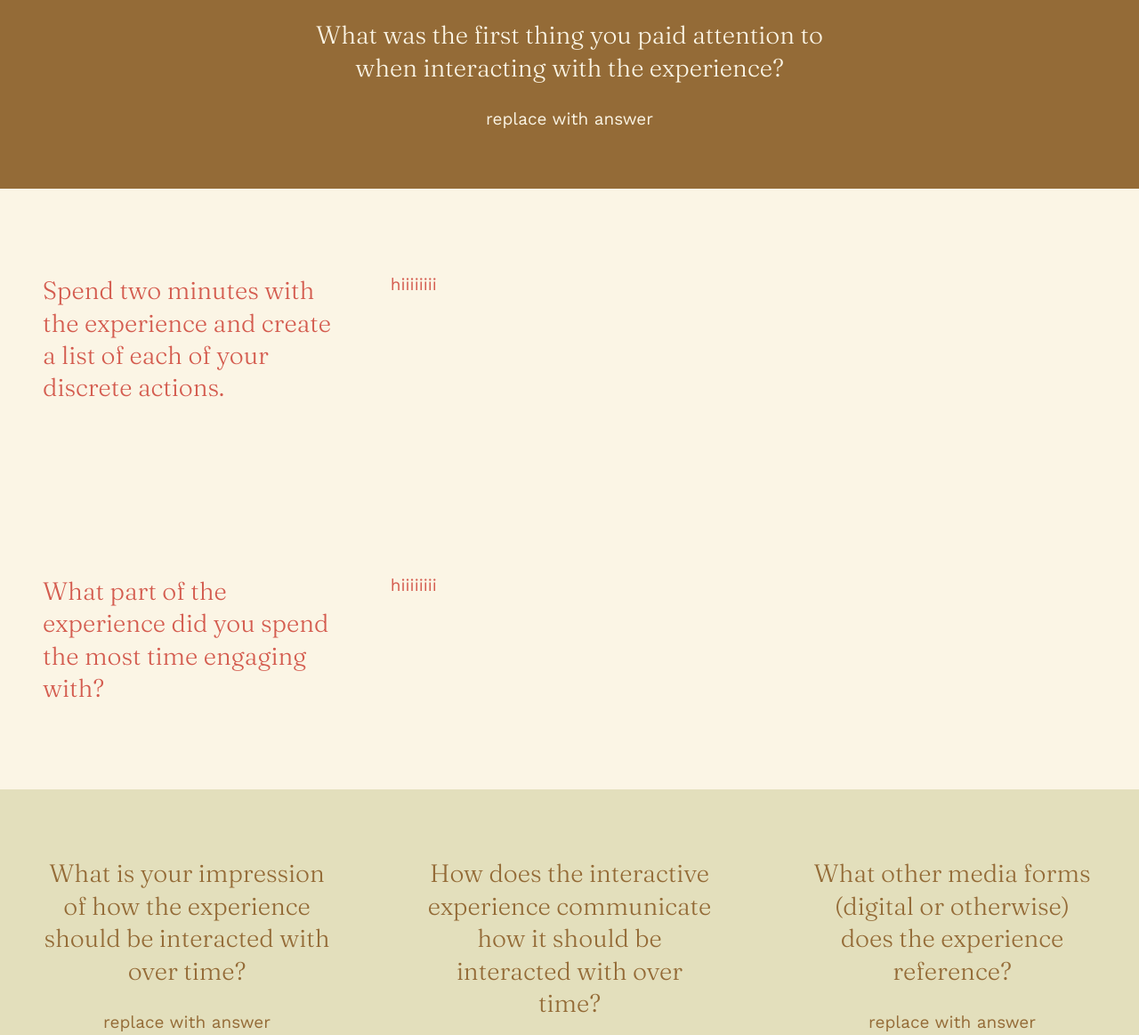
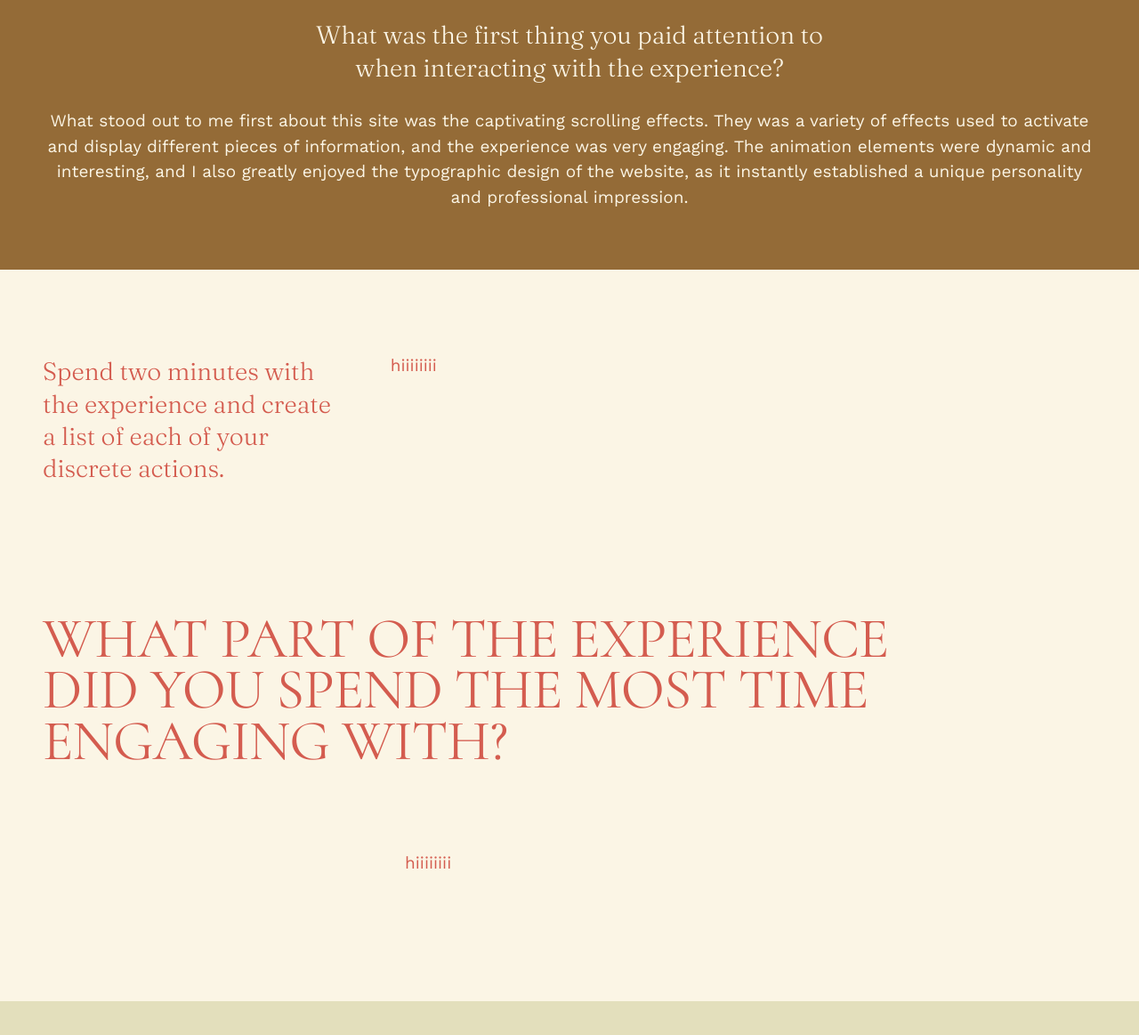
Before and after one commit to Ameliasks/ameliasks.github.io, a plain HTML site: page index.html in a window 1280 px wide. Shown: the part 980-2143 px from the top of the page at 89% size. Drawn offline with nearby package versions, Linux system fonts and the light colour scheme; a web font is replaced by a local one.

Commit message:
added question 3 section

```diff
--- a/index.html
+++ b/index.html
@@ -44,7 +44,9 @@
   <!-- Olive Section 1 -->
       <div class="olive-bg">
        <h3><span class="h3-light"> What was the first thing you paid attention to <br>when interacting with the experience?</span></h3>
-       <p><span class="p-light">replace with answer</span></p>
+       <p><span class="p-light">What stood out to me first about this site was the captivating
+         scrolling effects. They was a variety of effects used to activate and display different pieces of information, and the experience was very engaging. The animation elements were dynamic and interesting, and I also greatly enjoyed the typographic design of the website, as it instantly established a unique personality and professional impression.
+      </span></p>
        </div>
 
 
@@ -54,10 +56,13 @@
       <div class="column right"><span class="p-red">hiiiiiiii</span></div>
   </div>
 
-  <div class="row">
-    <div class="column left"><span class="h3-red"> What part of the experience did you spend the most time engaging with? </span></div>
+  <div class="transparent-bg">
+   <span class="h1-red">What part of the experience<br> did you spend the most time<br> engaging with? </span>
+   <div class="row">
+    <div class="column left"></div>
     <div class="column right"><span class="p-red">hiiiiiiii</span></div>
-</div>
+    </div>
+  </div>
 
 
 
--- a/style.css
+++ b/style.css
@@ -20,6 +20,12 @@ div {
   padding-left: 3rem;
 }
 
+.transparent-bg {
+  padding-top: 3rem;
+  padding-bottom: 3rem;
+  text-align: left;
+}
+
 .olive-bg {
   background-color: rgb(148, 107, 55);
   padding-top: 3rem;
@@ -36,6 +42,17 @@ h1 {
   font-size: 8rem;
   letter-spacing: -6px;
   line-height: 0.9;
+}
+
+.h1-red {
+  color: rgb(212, 92, 79);
+  font-family: "Cormorant", serif;
+  font-weight: 400;
+  font-style: normal;
+  font-size: 4rem;
+  letter-spacing: -1px;
+  line-height: 0.9;
+  text-transform: uppercase;
 }
 
 h2 {
@@ -103,6 +120,7 @@ p {
   font-weight: 400;
   font-family: "Work Sans", sans-serif;
   font-style: normal;
+  line-height: 1.5;
 }
 
 .p-red {
@@ -124,7 +142,7 @@ p {
 }
 
 a {
-  color: #2e94e8;
+  color: #cbc58d;
 }
 
 .spacer {
@@ -162,7 +180,6 @@ a {
   content: "";
   display: table;
   clear: both;
-  gap: 50px;
 }
 
 * {
```
